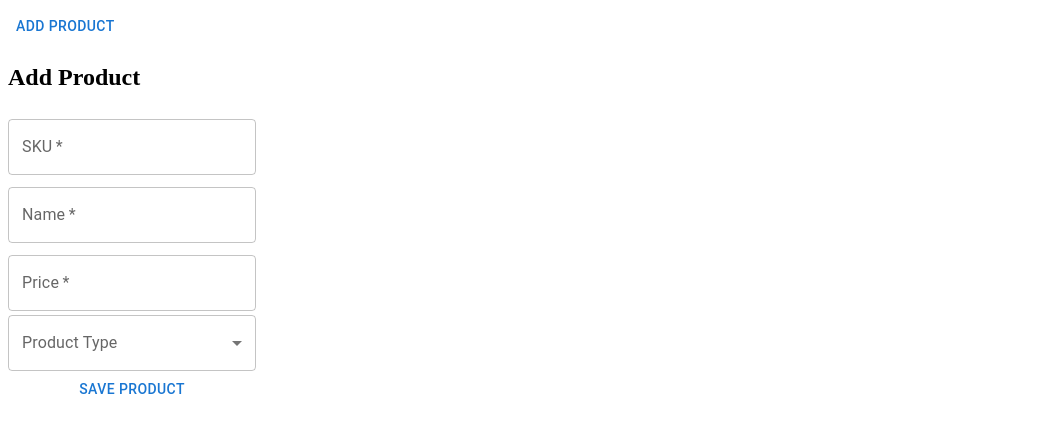
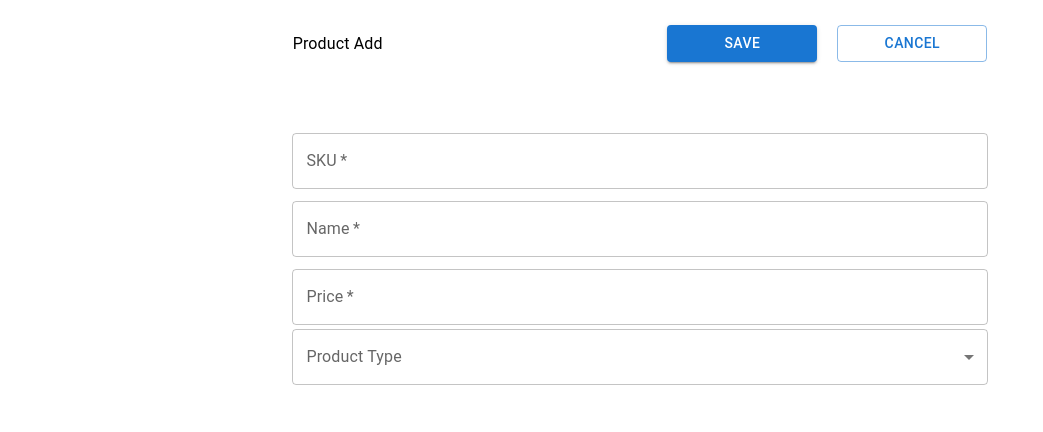
Before and after one commit to Lelabeshidze/scandiweb-task, a React (Create React App) app: page /addproduct in a window 1280 px wide. Shown: the top 432 px of the page, without its empty margins (0-1043 px from the left). Built offline with nearby package versions, Linux system fonts and the light colour scheme.

Commit message:
added styles

```diff
--- a/src/App.css
+++ b/src/App.css
@@ -1,5 +1,6 @@
 .App {
   text-align: center;
+margin-top: 2%;
 }
 
 .App-logo {
@@ -12,7 +13,9 @@
     animation: App-logo-spin infinite 20s linear;
   }
 }
-
+a {
+  text-decoration: none;
+}
 .App-header {
   background-color: #282c34;
   min-height: 100vh;
@@ -23,6 +26,7 @@
   font-size: calc(10px + 2vmin);
   color: white;
 }
+
 
 .App-link {
   color: #61dafb;
@@ -36,3 +40,22 @@
     transform: rotate(360deg);
   }
 }
+.Flex {
+  display: flex;
+  justify-content: space-evenly;
+  align-items: center;
+  text-align: center;
+  /* margin: auto;
+  padding: auto; */
+}
+
+.Padding{
+  padding-right: 20px;
+}
+.Center{
+display: flex;
+justify-content: center;
+align-items: center;
+text-align: center;
+margin-top: 5%;
+}
--- a/src/App.js
+++ b/src/App.js
@@ -7,7 +7,7 @@ import MainLayout from "./layout";
 function App() {
 
   return (
-    <div>
+    <div className="App">
 <ProductContextProvider>
   <MainLayout>
       <Routes>
--- a/src/components/AddProductComponent.js
+++ b/src/components/AddProductComponent.js
@@ -5,6 +5,7 @@ import {
   MenuItem,
   Select,
   TextField,
+  Typography,
 } from "@mui/material";
 import { Box } from "@mui/system";
 import axios from "axios";
@@ -50,7 +51,6 @@ export const AddProductComponent = (onSubmit) => {
     setProductType(e.target.value);
   };
 
-
   const submitHandler = async (e) => {
     e.preventDefault();
     const SKU = values.SKU;
@@ -63,8 +63,7 @@ export const AddProductComponent = (onSubmit) => {
     const Length = values.Length;
     addProduct({ SKU, Name, Price, Size, Weight, Height, Width, Length });
     navigate("/");
-
-}
+  };
   const validations = [
     ({ SKU }) =>
       SKU < 0
@@ -141,8 +140,30 @@ export const AddProductComponent = (onSubmit) => {
     onSubmit
   );
   return (
-    <FormControl id="#product_form">
-      <h2> Add Product</h2>
+    <div>
+      <div className="Flex">
+        <div>
+          <Typography>Product Add</Typography>
+        </div>
+        <div className="Flex FlexBtn">
+        <div className="Padding">
+          <Button
+            onClick={submitHandler}
+            variant="contained"
+            sx={{ width: "150px" }}
+          >
+            Save
+          </Button>
+        </div>
+        <div>
+          <Button variant="outlined" sx={{ width: "150px" }}>
+            Cancel
+          </Button>
+        </div>
+        </div>
+      </div>
+      <div className="Center" id="#product_form">
+      <FormControl sx={{width:"55%"}} >
         <TextField
           label="SKU"
           type="number"
@@ -265,9 +286,8 @@ export const AddProductComponent = (onSubmit) => {
             />
           </FormControl>
         )}
-      <Button onClick={submitHandler}>
-        Save Product
-      </Button>
       </FormControl>
+      </div>
+    </div>
   );
 };
--- a/src/components/ProductListComponent.js
+++ b/src/components/ProductListComponent.js
@@ -1,14 +1,23 @@
 import React from "react";
 import UseAxios from "../hooks/useAxios";
-import { Card, CardContent, Typography, TextField } from "@mui/material";
+import { Link } from "react-router-dom";
+import { Card, CardContent, Typography, TextField,Checkbox,Button } from "@mui/material";
 const ProductListComponent = () => {
   const { data } = UseAxios("/api/products");
   console.log(data);
   return (
     <div>
+          <div>
+      <Link to='/addproduct'>
+        <Button variant="outlined">Add Product</Button>
+      </Link>
+      <Button variant="outlined" id="delete-product-btn">Mass Delete</Button>
+    </div>
+      <h1>Product List</h1>
       {data.map((product, key) => (
         <div key={key}>
           <CardContent>
+          <Checkbox className="delete-checkbox" />
             <Typography>{product.Name}</Typography>
             <Typography>{product.Price}</Typography>
             <Typography>{product.Size}</Typography>
--- a/src/layout/header/header.js
+++ b/src/layout/header/header.js
@@ -5,9 +5,10 @@ import { Link } from "react-router-dom";
 const Header = () => {
   return (
     <div>
-      <Link to='/addproduct'>
-        <Button>Add Product</Button>
+      {/* <Link to='/addproduct'>
+        <Button variant="outlined">Add Product</Button>
       </Link>
+      <Button variant="outlined" id="delete-product-btn">Mass Delete</Button> */}
     </div>
   );
 };
```
Lines whose indentation alone changed are shown as unchanged.
